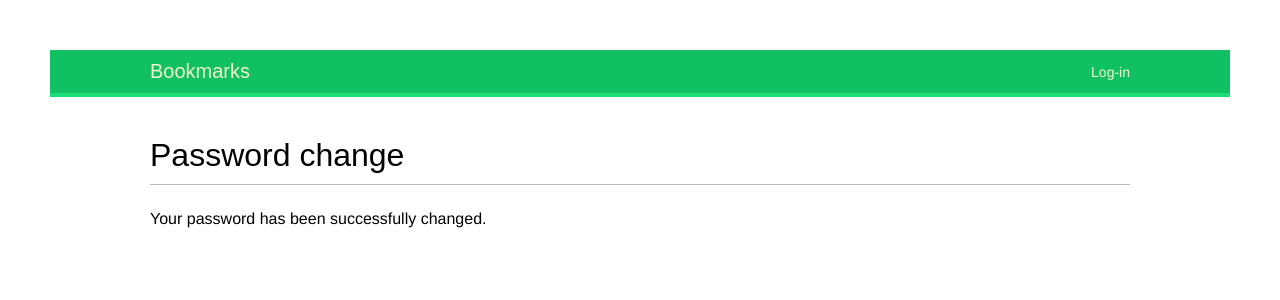
After one commit to KrysovaYulia/bookmarks_study_project, a Django app: template account/templates/registration/password_change_done.html in a window 1280 px wide. The commit adds this page. Shown: the top 300 px of the page. Run offline with Django 5.2, Linux system fonts and the light colour scheme; the template is opened without the code that fills it, so the values that code supplies are empty; some web fonts are replaced.

Commit message:
Add change password views

```diff
--- a/account/static/css/base.css
+++ b/account/static/css/base.css
@@ -60,7 +60,7 @@ ol {
 }
 #header ul.menu li {
     float:left;
-    padding:4px 10px;
+    padding:4px 5px;
 }
 
 #header ul.menu li.selected a, #header ul.menu li.selected a:hover {
--- a/account/templates/base.html
+++ b/account/templates/base.html
@@ -1,17 +1,17 @@
 {% load static %}
 <!DOCTYPE html>
-<html lang="en">
+<html>
 <head>
   <title>{% block title %}{% endblock %}</title>
-    <link rel="stylesheet" href="{% static "css/base.css" %}">
+  <link href="{% static "css/base.css" %}" rel="stylesheet">
 </head>
 <body>
-    <div id="'header">
+  <div id="header">
     <span class="logo">Bookmarks</span>
-        {% if reauest.user.is_authenticared %}
+    {% if request.user.is_authenticated %}
       <ul class="menu">
         <li {% if section == "dashboard" %}class="selected"{% endif %}>
-                    <a href="{% url 'dashboard' %}">My dashboard</a>
+          <a href="{% url "dashboard" %}">My dashboard</a>
         </li>
         <li {% if section == "images" %}class="selected"{% endif %}>
           <a href="#">Images</a>
@@ -30,7 +30,17 @@
       {% endif %}
     </span>
   </div>
-    <div id="'content">
+  {% if messages %}
+    <ul class="messages">
+      {% for message in messages %}
+        <li class="{{ message.tags }}">
+          {{ message|safe }}
+          <a href="#" class="close">x</a>
+        </li>
+      {% endfor %}
+    </ul>
+  {% endif %}
+  <div id="content">
     {% block content %}
     {% endblock %}
   </div>
--- /dev/null
+++ b/account/templates/registration/password_change_done.html
@@ -0,0 +1,11 @@
+{% extends "base.html" %}
+
+{% block title %}Password changed{% endblock title %}
+
+
+{% block content %}
+    <h1>
+        Password change
+    </h1>
+    <p>Your password has been successfully changed.</p>
+{% endblock %}
--- a/account/urls.py
+++ b/account/urls.py
@@ -6,6 +6,8 @@ urlpatterns = [
     # path('login/', views.user_login, name='login')
     path('login/', auth_views.LoginView.as_view(), name='login'),
     path('logout/', auth_views.LogoutView.as_view(), name='logout'),
+    path('password-change/', auth_views.PasswordChangeView.as_view(), name='password_change'),
+    path('password-change/done/', auth_views.PasswordChangeDoneView.as_view(), name='password_change_done'),
 
     path('', views.dashboard, name='dashboard'),
 
```
Also changed, not shown: account/templates/registration/password_change_form.html (added, +13 -0 lines), db.sqlite3. Lines whose indentation alone changed are shown as unchanged.
